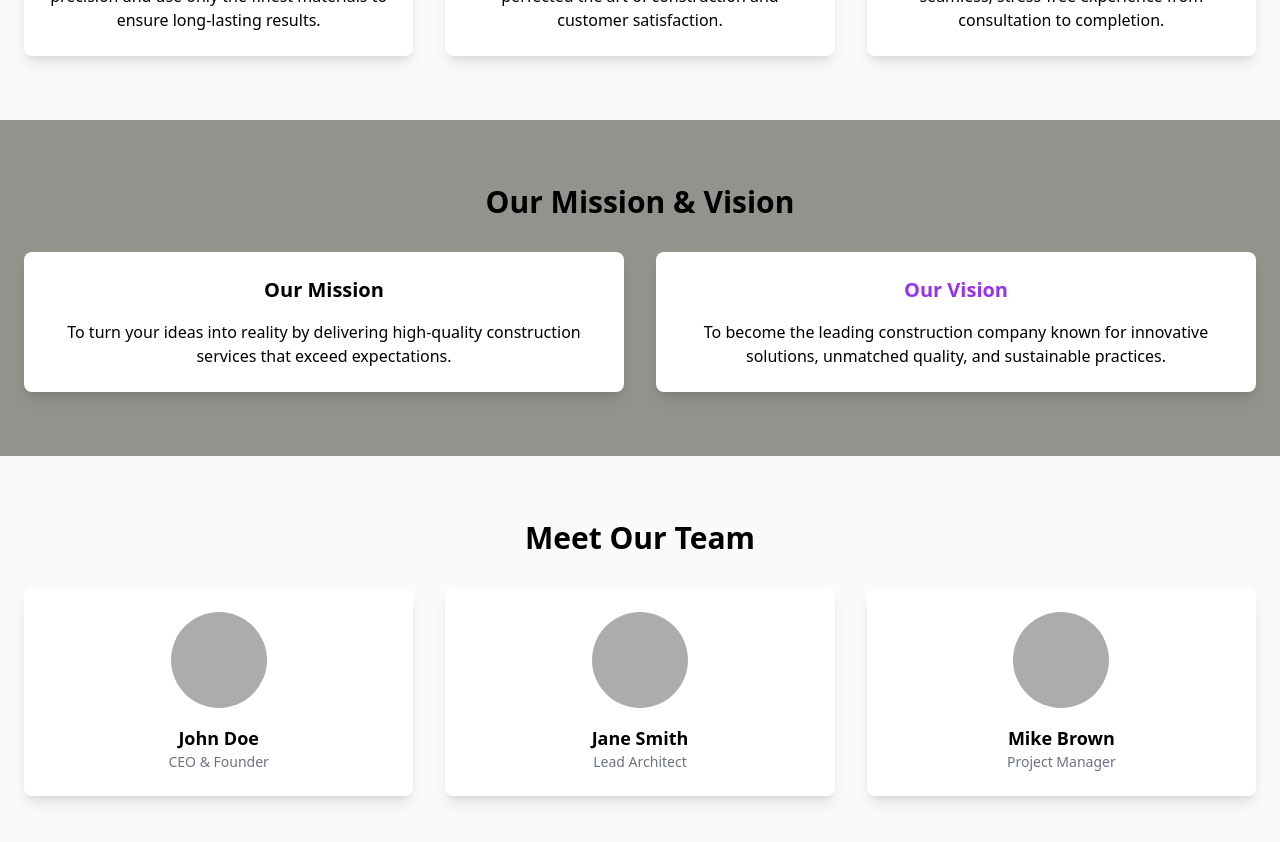
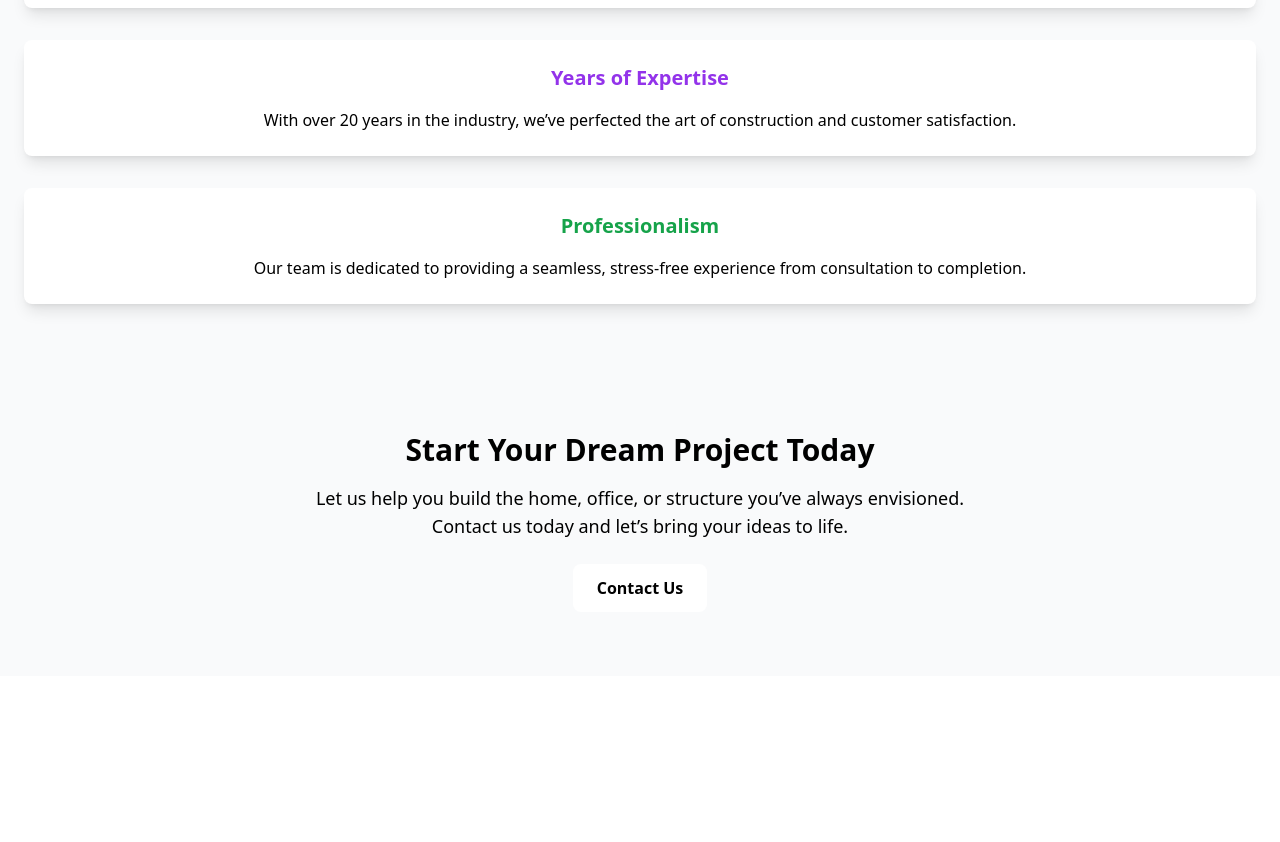
Before and after one commit to sourav-thind/jrg, a React (Vite) app: page / in a window 1280 px wide. Shown: the part 1280-2122 px from the top of the page. After the commit the page ends 1956 px from the top, so only its background shows below. Built offline with nearby package versions, Linux system fonts and the light colour scheme.

Commit message:
About section further details

```diff
--- a/src/Components/About.jsx
+++ b/src/Components/About.jsx
@@ -10,12 +10,9 @@ const About = () => {
         With decades of professional experience, we bring your dreams to life through unparalleled craftsmanship and attention to detail.
       </p>
     </div>
-
-    {/* Why Choose Us Section */}
-    <div className="py-16 px-6 max-w-7xl mx-auto">
+    <div className="py-16 px-6 mx-auto">
       <h2 className="text-3xl font-bold text-center mb-8">Why Choose Us?</h2>
-      <div className="grid md:grid-cols-3 gap-8">
-        {/* Quality */}
+      <div className="grid md:grid-rows-3 gap-8">
         <div className="bg-white shadow-lg p-6 rounded-lg text-center">
           <h3 className="text-xl font-semibold mb-4 text-blue-600">Top-Notch Quality</h3>
           <p>
@@ -39,50 +36,10 @@ const About = () => {
       </div>
     </div>
 
-    {/* Mission and Vision Section */}
-    <div className="py-16 px-6 bg-gray-100 max-w-7xl mx-auto">
-      <h2 className="text-3xl font-bold text-center mb-8">Our Mission & Vision</h2>
-      <div className="grid md:grid-cols-2 gap-8">
-        <div className="bg-white shadow-lg p-6 rounded-lg">
-          <h3 className="text-xl font-semibold mb-4 text-blue-600">Our Mission</h3>
-          <p>
-            To turn your ideas into reality by delivering high-quality construction services that exceed expectations.
-          </p>
-        </div>
-        <div className="bg-white shadow-lg p-6 rounded-lg">
-          <h3 className="text-xl font-semibold mb-4 text-purple-600">Our Vision</h3>
-          <p>
-            To become the leading construction company known for innovative solutions, unmatched quality, and sustainable practices.
-          </p>
-        </div>
-      </div>
-    </div>
 
-    {/* Team Section */}
-    <div className="py-16 px-6 max-w-7xl mx-auto">
-      <h2 className="text-3xl font-bold text-center mb-8">Meet Our Team</h2>
-      <div className="grid sm:grid-cols-2 md:grid-cols-3 gap-8">
-        {/* Placeholder team members */}
-        <div className="bg-white shadow-lg p-6 rounded-lg text-center">
-          <div className="w-24 h-24 mx-auto rounded-full bg-gray-300 mb-4"></div>
-          <h3 className="text-lg font-semibold">John Doe</h3>
-          <p className="text-sm text-gray-500">CEO & Founder</p>
-        </div>
-        <div className="bg-white shadow-lg p-6 rounded-lg text-center">
-          <div className="w-24 h-24 mx-auto rounded-full bg-gray-300 mb-4"></div>
-          <h3 className="text-lg font-semibold">Jane Smith</h3>
-          <p className="text-sm text-gray-500">Lead Architect</p>
-        </div>
-        <div className="bg-white shadow-lg p-6 rounded-lg text-center">
-          <div className="w-24 h-24 mx-auto rounded-full bg-gray-300 mb-4"></div>
-          <h3 className="text-lg font-semibold">Mike Brown</h3>
-          <p className="text-sm text-gray-500">Project Manager</p>
-        </div>
-      </div>
-    </div>
 
     {/* Call-to-Action Section */}
-    <div className="py-16 px-6 text-center bg-blue-600 text-white">
+    <div className="py-16 px-6 text-center bg-blue-600 text-black">
       <h2 className="text-3xl font-bold mb-4">Start Your Dream Project Today</h2>
       <p className="text-lg max-w-2xl mx-auto mb-6">
         Let us help you build the home, office, or structure you’ve always envisioned. Contact us today and let’s bring your ideas to life.
```
